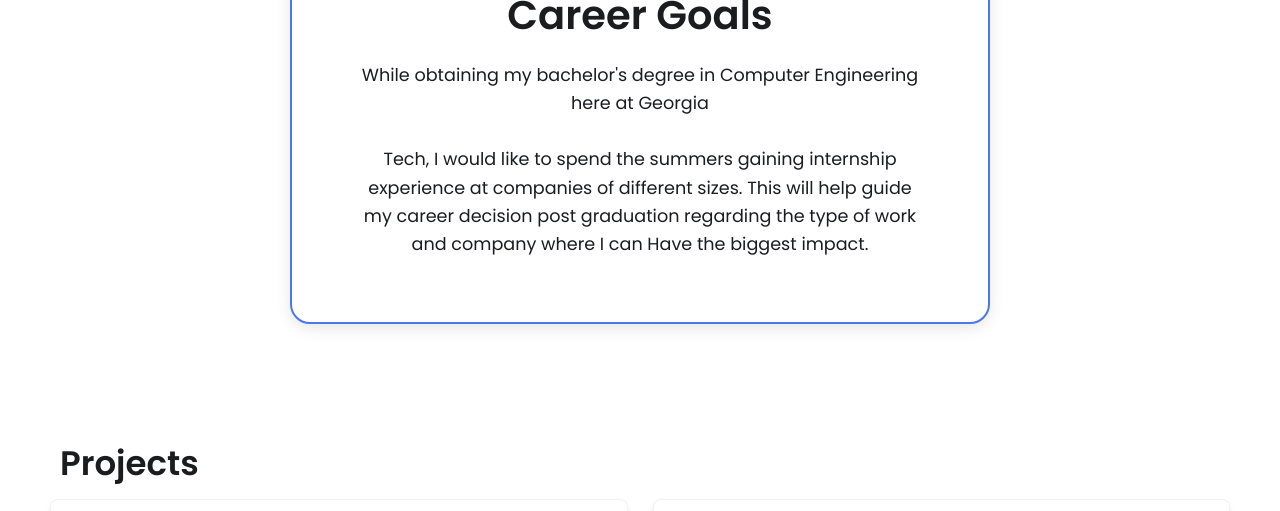
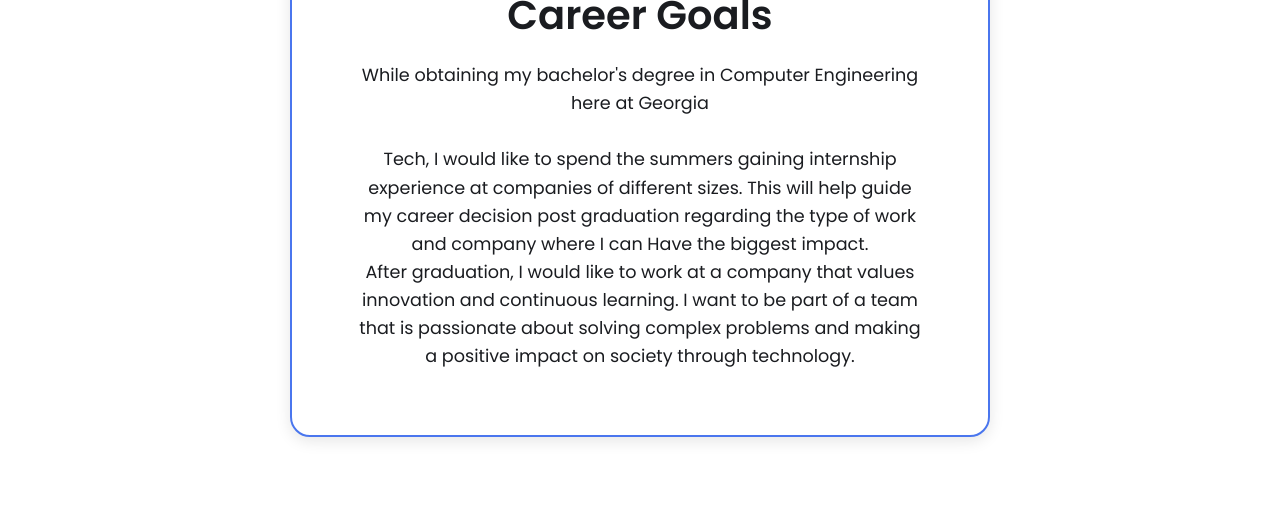
Before and after one commit to TheAkashSinghal/TheAkashSinghal.github.io, a Jekyll site: the page built from index.html, in a window 1280 px wide and 900 px high, scrolled down 1178 px, cut to the strip 0-511 px from the top of the window. Built offline with Jekyll 4.4.1, drawn with Linux system fonts in a browser that asks for light colours.

Commit message:
another ofnen

```diff
--- a/index.html
+++ b/index.html
@@ -24,6 +24,11 @@ layout: wrapper
       Tech, I would like to spend the summers gaining internship experience at companies
       of different sizes. This will help guide my career decision post graduation regarding
       the type of work and company where I can Have the biggest impact.
+    </p>
+    <p>
+      After graduation, I would like to work at a company that values innovation and
+      continuous learning. I want to be part of a team that is passionate about solving
+      complex problems and making a positive impact on society through technology.
     </p>
   </div>
 </section>
```
